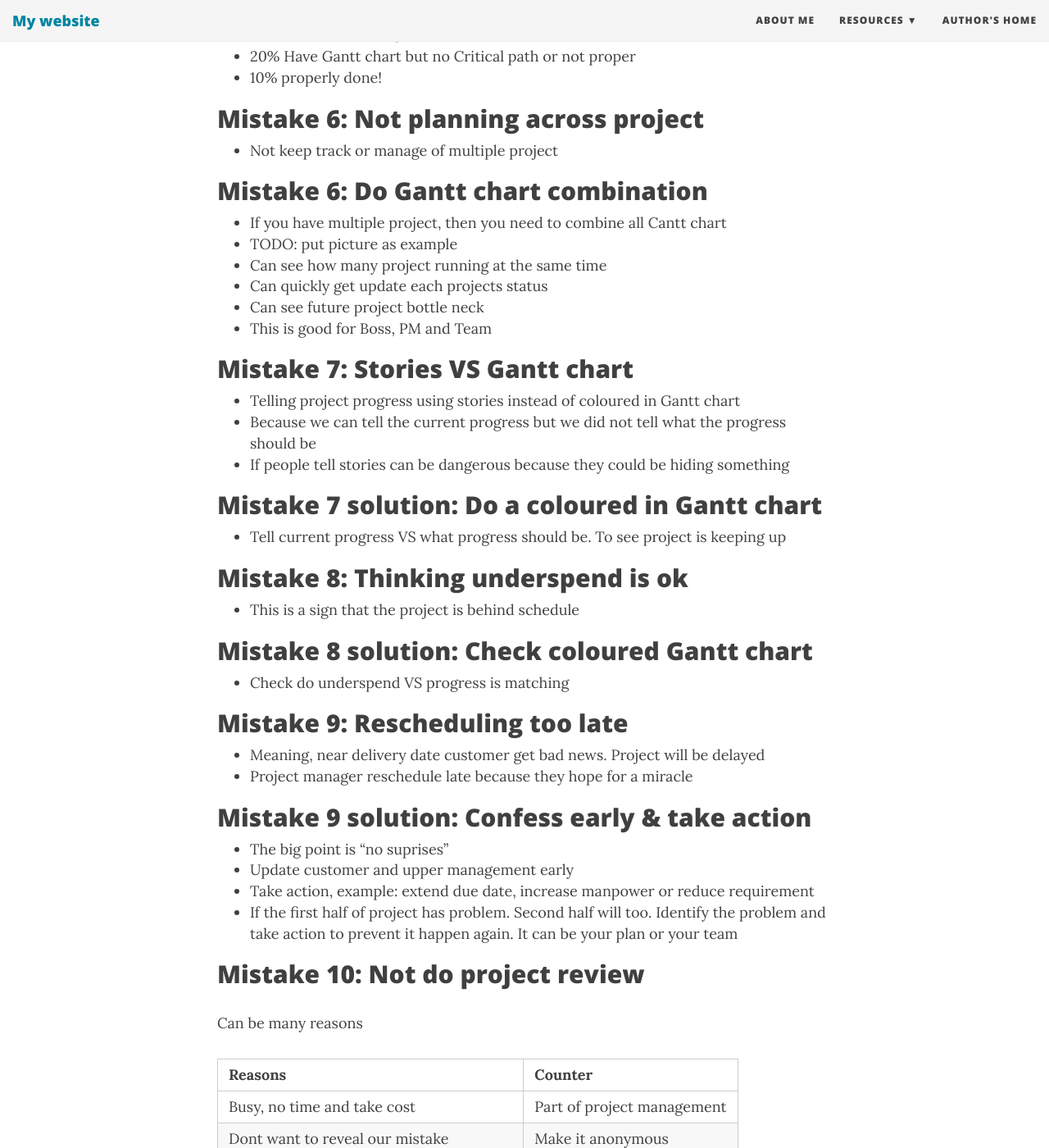
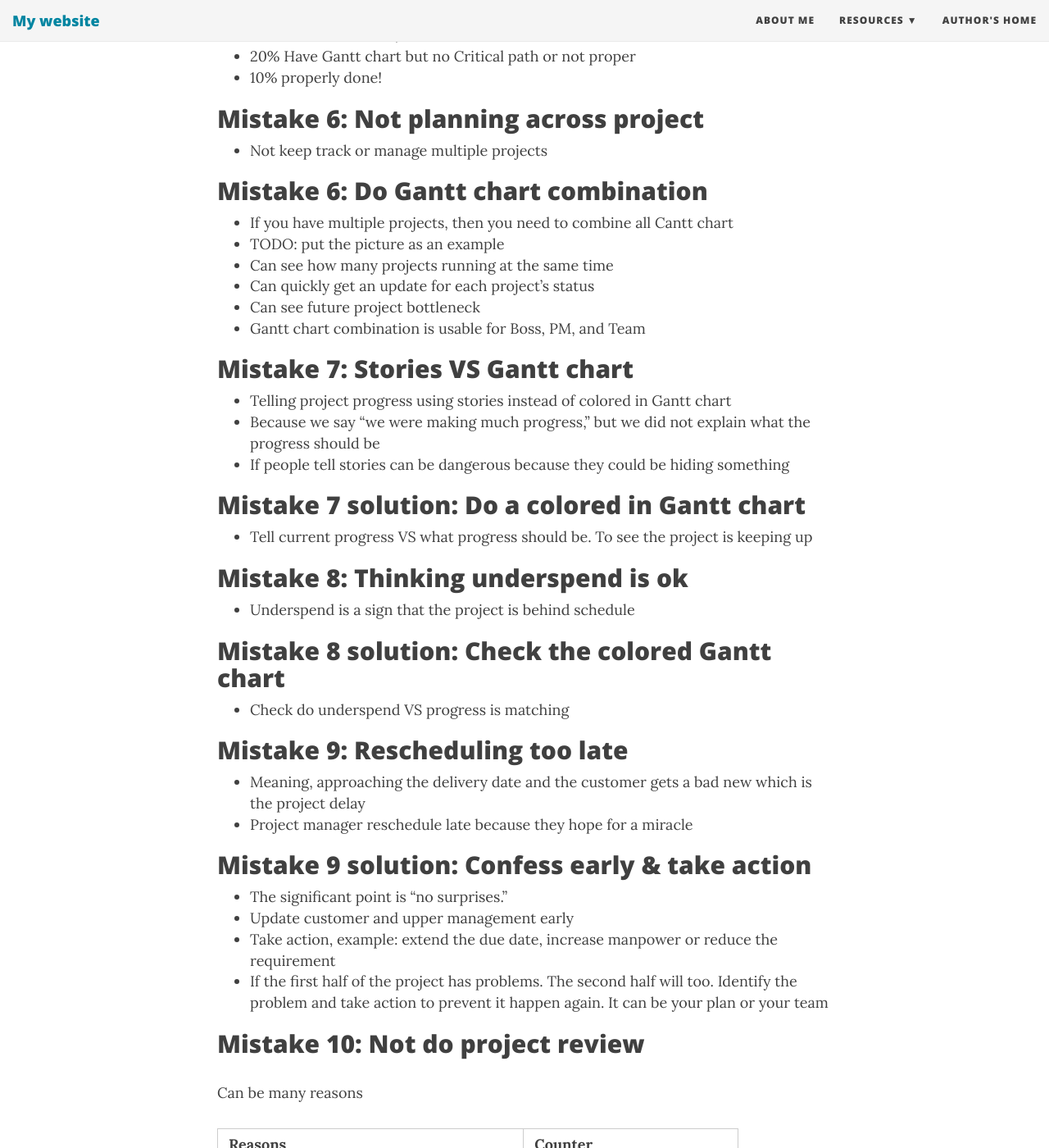
Before and after one commit to hassifmohd/project-management, a Jekyll site: the page built from _posts/2019-07-01-master-project-management-avoid-the-10-most-common-mistakes-chapter1.md, in a window 1280 px wide and 1400 px high, scrolled down 5356 px. Shown: the whole window at 82% size. Built offline with Jekyll 4.4.1, drawn with Linux system fonts in a browser that asks for light colours; nearby versions of some CDN libraries; some of the changed text lies outside the part shown.

Commit message:
fix grammar

```diff
--- a/_posts/2019-07-01-master-project-management-avoid-the-10-most-common-mistakes-chapter1.md
+++ b/_posts/2019-07-01-master-project-management-avoid-the-10-most-common-mistakes-chapter1.md
@@ -7,19 +7,19 @@ title: Master Project Management - Avoid the 10 Most Common Mistakes. Chapter 1
 
 - Finish the tutorial
 - Fix grammar
-- Make few pages. 1 is Glossary, 1 is self introduction. 1 is start the courses it self, chapter 1: introdcution
+- Make a few pages. One is Glossary, 1 is self-introduction. 1 starts the courses itself, chapter 1: introduction
 
 # Welcome
 
 # About
 
-- Self study about project management
+- Self-study about project management
 - Taken online courses at skillshare
-- Focus on APM (associate in project management). There are many types of project methodology, but in this notes i am going to focus on APM
+- Focus on APM (associate in project management). There are many types of project methodology, but in these notes, I am going to focus on APM
 
 # Learning source
 
-This note is taken from this course in Skillshare. Check it out if you are interested
+This note takes from this course on Skillshare. Check it out if you are interested.
 
 - Source: Skillshare
 - Coach: Chris Croft
@@ -27,48 +27,48 @@ This note is taken from this course in Skillshare. Check it out if you are inter
 
 # CHAPTER 1: Introduction
 
-What topic we going to cover
+What topic we are going to cover
 
 - Introduction
 - Briefly touch about project management
-- And type of project management methodology
+- Also, the type of project management methodology
 
-# What is project
+# What is a project
 
-Is a project when met any of this criteria
+Is a project when met any of these criteria
 
-- Take more then 2 weeks
-- More than 10 tasks
-- More than 1 person
+- Take more than two weeks
+- More than ten tasks
+- More than one person
 
 # Project management methodology
 
 ## Prince 2
 
-- A high level framework. To ensure we have a plan before we start a project
-- Only tell you "what you need to have" but not specifically "how you going to do it"
+- A high-level framework. To ensure we have a plan before we start a project
+- Only tell you "what you need to have" but not specifically "how you going to do it."
 - Because of that, you can use APM inside Prince2
 
 ## Agile
 
 - Good if requirement not confirmed
-- Flexible. Can change along the development
-- But no actual planning
+- Flexible. Can change along with the development
+- However, no actual planning
 
 ## APM (associate in project management)
 
-- Known as standard waterfall / gantt chart
+- Known as the standard waterfall / Gantt chart
 - Also known as PMI (project management institute)
 
 # CHAPTER 2: 12 step process
 
-We going to focus on APO
+We are going to focus on APO.
 
 # What is this about
 
 - Focus on APM
-- Key parts of APM process
-- Focus on small project
+- Critical parts of the APM process
+- Focus on a small project
 - Step 1: Start
 - Step 2 - 8: Planning
 - Step 9 - 11: Monitoring
@@ -77,14 +77,14 @@ We going to focus on APO
 ## Step 1: Define the project
 
 - Write down what are we going to do
-- Also good to write down what we not going to do
+- Also good to write down what we are not going to do
 - Make sure the writing get approval from stakeholders
-- Done during kick-off meeting
+- Done during a kick-off meeting
 
 ## Kick-off meeting
 
-- Have a "kickoff" meeting. To get every stakeholder agree about what we going to deliver
-- Be "assertive" during kickoff meeting. Looks confident but dont promise things that is impossible
+- Have a "kickoff" meeting. To get every stakeholder to agree about what we are going to deliver
+- Be "assertive" during the kickoff meeting. Looks confident but don't promise impossible things
 
 ## Step 2: List all the task
 
@@ -92,17 +92,17 @@ We going to focus on APO
 
 ## Step 3: Estimate the time and cost for each task
 
-- Time can be 2. Actual working and Elapses time (eg: waiting raw material to arrive)
+- Time can be 2. Actual working and Elapses time (example waiting for raw material to arrive)
 - Actual working in hours. Elapses is weeks
 - TODO: What is Elapses time?
 
-## Step 4: Put task in a running order
+## Step 4: Put the task in a running order
 
 - The output should be: Project network diagram
 - Picture of network diagram: https://inlooxcdn.azureedge.net/var/corporate_site/storage/images/media/images/blog/netzplan/back-to-basics-10-netzplan-schritt-6-2-freier-puffer/1297512-2-eng-GB/back-to-basics-10-netzplan-schritt-6-2-freier-puffer.png
 - https://www.inloox.com/company/blog/articles/back-to-basics-part-10-how-to-create-a-project-network-diagram/
 
-## Step 5: Speed up network diagram
+## Step 5: Speed up a network diagram
 
 ## Step 6: Do Gantt chart
 
@@ -135,111 +135,111 @@ We going to focus on APO
 - Might get too complicated
 - To present to others, your superior and subordinate
 
-### Mistake 1 solution: Draw "Network diagram"
+### Mistake 1 solution: Draw  a Network diagram
 
 - TODO: Still WIP
 - List all task.
-- Self add: To list all task, start from result and backtrack to the beginning
+- TODO: Self adds: To list all task, start from result and backtrack to the beginning
 - Estimate time per task
 - Put all task into post-it-notes
-- Link all path for each notes
+- Link all path for each note
 - Get the longest path known as Critical path
 - TODO: Find network diagram tutorial, example but not nice https://www.youtube.com/watch?v=bobDz_Bh3tI
 
-### Mistake 1 solution: Draw "Gantt Chart"
+### Mistake 1 solution: Draw Gantt Chart
 
 - From the network diagram. Draw the Critical path
 - After that draw floating task
 - TODO: Watch BONUS section to check how to do detail Gantt Chart
 
-## Mistake 2: Saying "Maybe" or "I will try"
+## Mistake 2: Saying "Maybe" or "I will try."
 
-- It means saying "YES"
+- It means saying, "YES."
 - You will suffer at the end
 
-### Mistake 2 solution: Draw "Network diagram before answer"
+### Mistake 2 solution: Draw "Network diagram before answer."
 
-- Do network diagram and only can say "YES"
+- Do network diagram and only can say "YES."
 - Then you can also say "NO" or "YES" if we skip this task
 
 ## Mistake 3: Answering killer question
 
-- If asked "How fast it can finish" NEVER answer the best scenario
+- If you asked "How fast it can finish" NEVER answer the best scenario
 
 ## Mistake 3 solution: Avoid answering the question directly
 
 - Avoid answer the question directly
-- Give more realistic answer like with buffer
+- Give a more realistic answer like with buffer
 
 ## Mistake 4: Not involving with teams
 
-- When do task, only do by your self. You should involve the team together in every aspect
-- This is important to digest, re-watch this tutorial!! <-- TODO
+- When you do a task, only do by your self. It would be best if you involved the team together in every aspect
+- TODO: important to digest, re-watch this tutorial
 
-## Mistake 4 solution: Let team involve
+## Mistake 4 solution: Let the team involve
 
 Example
 
-- List all the task & Put task in a running order = Do brainstorm
+- List all the task & Put the task in a running order = Do brainstorm
 - Estimate = Ask each team to do estimation
 - TODO: List all the task and suggest how to involve team
 
 ## Mistake 5: Listing only the task
 
 - Means no Gantt chart
-- Means not proper plan and risky
+- Means not properly plan and risky
 
 ## Mistake 5 solution: Do a Gantt chart
 
-- Do a Gantt chart. Here few example of TODO TODO
+- Do a Gantt chart. Here few examples of TODO TODO
 - 20% No plan at all
 - 25% Plan in one person head
-- 25% Plan is in the list, not Gantt chart
+- 25% Plan is in the list, no Gantt chart
 - 20% Have Gantt chart but no Critical path or not proper
 - 10% properly done!
 
 ## Mistake 6: Not planning across project
 
-- Not keep track or manage of multiple project
+- Not keep track or manage multiple projects
 
 ## Mistake 6: Do Gantt chart combination
 
-- If you have multiple project, then you need to combine all Cantt chart
-- TODO: put picture as example
-- Can see how many project running at the same time
-- Can quickly get update each projects status
-- Can see future project bottle neck
-- This is good for Boss, PM and Team
+- If you have multiple projects, then you need to combine all Cantt chart
+- TODO: put the picture as an example
+- Can see how many projects running at the same time
+- Can quickly get an update for each project's status
+- Can see future project bottleneck
+- Gantt chart combination is usable for Boss, PM, and Team
 
 ## Mistake 7: Stories VS Gantt chart
 
-- Telling project progress using stories instead of coloured in Gantt chart
-- Because we can tell the current progress but we did not tell what the progress should be
+- Telling project progress using stories instead of colored in Gantt chart
+- Because we say "we were making much progress," but we did not explain what the progress should be
 - If people tell stories can be dangerous because they could be hiding something
 
-## Mistake 7 solution: Do a coloured in Gantt chart
+## Mistake 7 solution: Do a colored in Gantt chart
 
-- Tell current progress VS what progress should be. To see project is keeping up
+- Tell current progress VS what progress should be. To see the project is keeping up
 
 ## Mistake 8: Thinking underspend is ok
 
-- This is a sign that the project is behind schedule
+- Underspend is a sign that the project is behind schedule
 
-## Mistake 8 solution: Check coloured Gantt chart
+## Mistake 8 solution: Check the colored Gantt chart
 
 - Check do underspend VS progress is matching
 
 ## Mistake 9: Rescheduling too late
 
-- Meaning, near delivery date customer get bad news. Project will be delayed
+- Meaning, approaching the delivery date and the customer gets a bad new which is the project delay
 - Project manager reschedule late because they hope for a miracle
 
 ## Mistake 9 solution: Confess early & take action
 
-- The big point is "no suprises"
+- The significant point is "no surprises."
 - Update customer and upper management early
-- Take action, example: extend due date, increase manpower or reduce requirement
-- If the first half of project has problem. Second half will too. Identify the problem and take action to prevent it happen again. It can be your plan or your team
+- Take action, example: extend the due date, increase manpower or reduce the requirement
+- If the first half of the project has problems. The second half will too. Identify the problem and take action to prevent it happen again. It can be your plan or your team
 
 ## Mistake 10: Not do project review
 
@@ -248,25 +248,25 @@ Can be many reasons
 | Reasons | Counter |
 |---|---|
 | Busy, no time and take cost | Part of project management |
-| Dont want to reveal our mistake | Make it anonymous |
+| Don't want to reveal our mistake | Make it anonymous |
 | Assume project is unique, no need review | Can happen in future |
-| Think not benefiting you | It benefit the company |
+| Think not benefiting you | It benefits the company |
 | Nobody going to read | Share it with people |
 
 ## Mistake 10 solution: Do project review
 
-Do project review. One of the trick is make a sociable occasion like meetup with food.
+Do project review. One of the tricks is to make a sociable occasion like a meetup with lunch.
 
-- Do review within 2 weeks
+- Do review within two weeks
 - What is good
 - What is bad
 - How to make the project better
-- Use opportunity to thank people
+- Use the opportunity to thank people
 - Summarize in one page
 
 TODO: Example, downloadable in the lecture
 
 # Others
 
-- This posting is powerd by [jekyll](https://jekyllrb.com/)
-- To run in localhost, execute command `bundle exec jekyll serve`
+- This posting build by [jekyll](https://jekyllrb.com/)
+- To run in localhost, execute the command `bundle exec jekyll serve`
```
Also changed, not shown: other parts of _posts/2019-07-01-master-project-management-avoid-the-10-most-common-mistakes-chapter1.md (+1 -1 lines).
